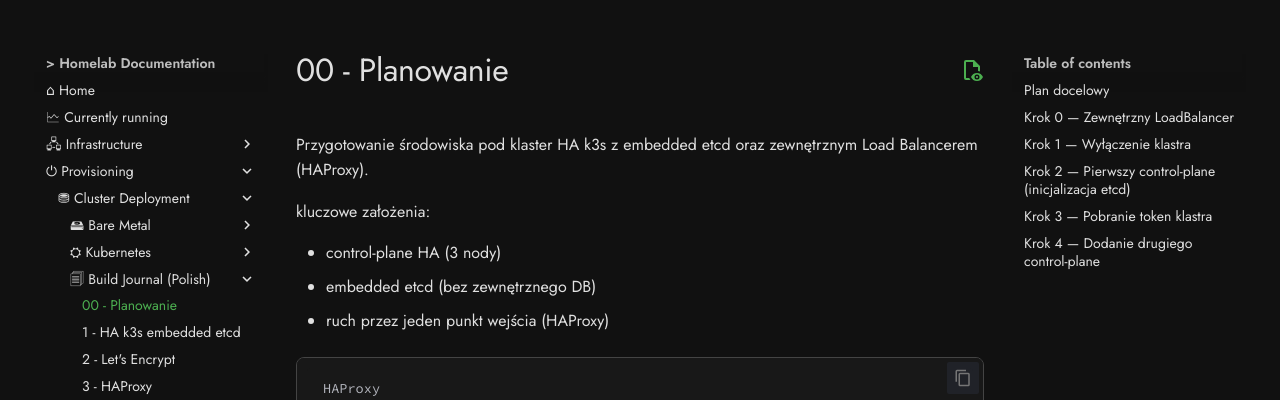
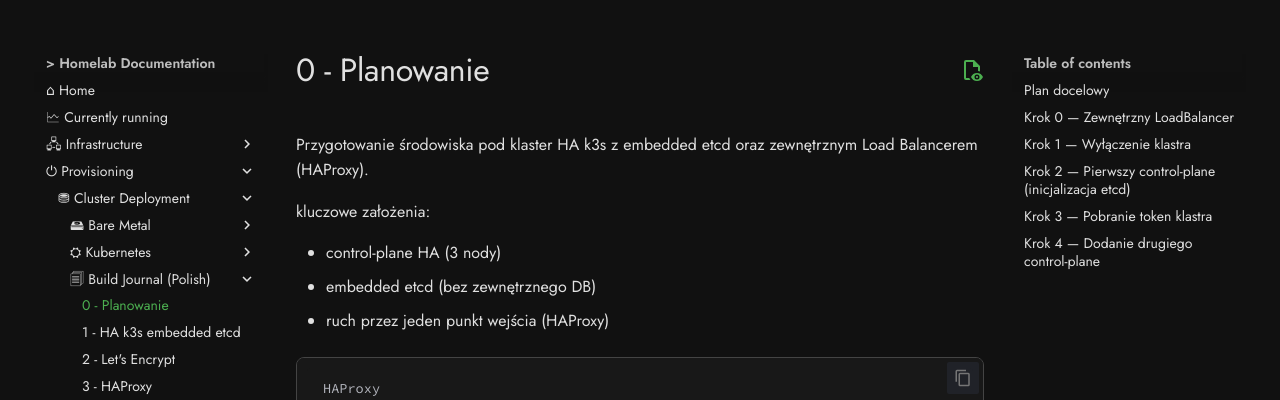
Before and after one commit to kCn3333/homelab, an MkDocs documentation site: the page built from docs/journal/day 00.md, in a window 1280 px wide and 900 px high. Shown: the top 400 px of the window. Built offline with MkDocs 1.6.1 and Material for MkDocs 9.7.7, drawn with Linux system fonts in a browser that asks for light colours; comment, search, counter and statistics services are not loaded.

```diff
--- a/docs/journal/day 00.md
+++ b/docs/journal/day 00.md
@@ -1,4 +1,4 @@
-# 00 - Planowanie
+# 0 - Planowanie
 
 Przygotowanie środowiska pod klaster HA k3s z embedded etcd oraz zewnętrznym Load Balancerem (HAProxy).
 
```
